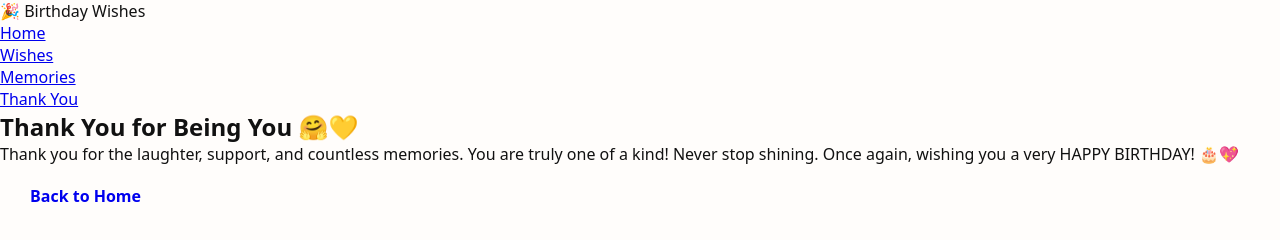
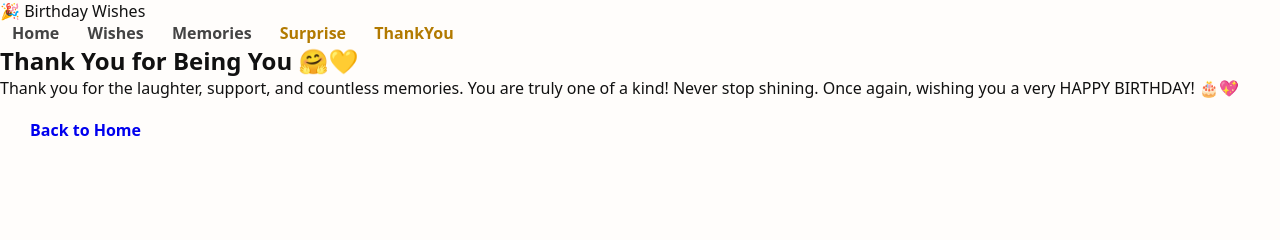
Before and after one commit to RajeswariVelakaturi/my-page, a plain HTML site: page thankyou.html in a window 1280 px wide. Drawn offline with Linux system fonts and the light colour scheme.

Commit message:
Update thankyou.html

```diff
--- a/thankyou.html
+++ b/thankyou.html
@@ -10,10 +10,13 @@
 <nav>
   <div class="logo">🎉 Birthday Wishes</div>
   <ul>
-    <li><a href="index.html">Home</a></li>
-    <li><a href="wishes.html">Wishes</a></li>
-    <li><a href="memories.html">Memories</a></li>
-    <li><a href="thankyou.html">Thank You</a></li>
+
+      <a href="index.html" class="nav-link">Home</a>
+      <a href="wishes.html" class="nav-link">Wishes</a>
+      <a href="memories.html" class="nav-link">Memories</a>
+      <a href="surprise.html" class="nav-link active">Surprise</a>
+      <a href="thankyou.html" class="nav-link active">ThankYou</a>
+
   </ul>
 </nav>
 
```
